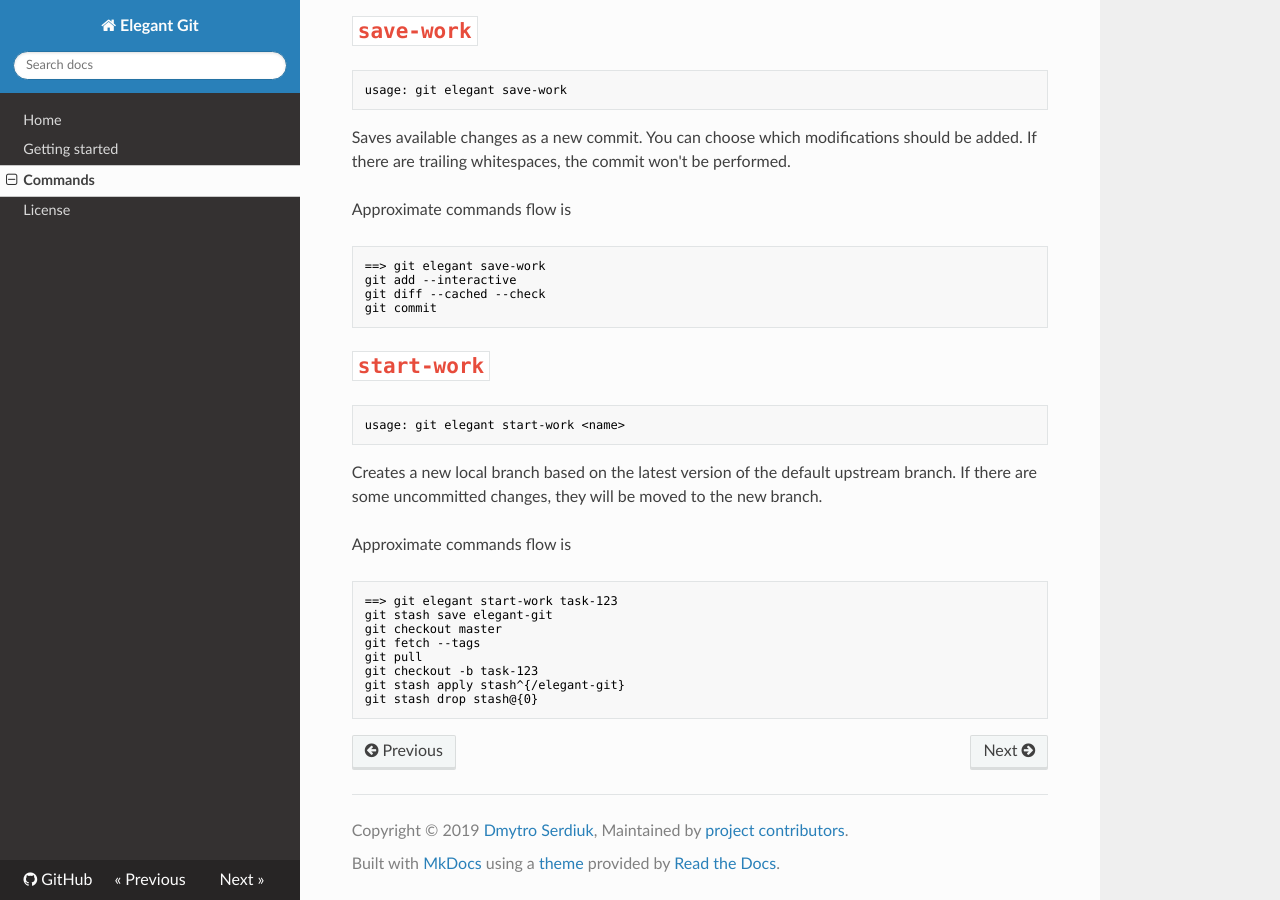
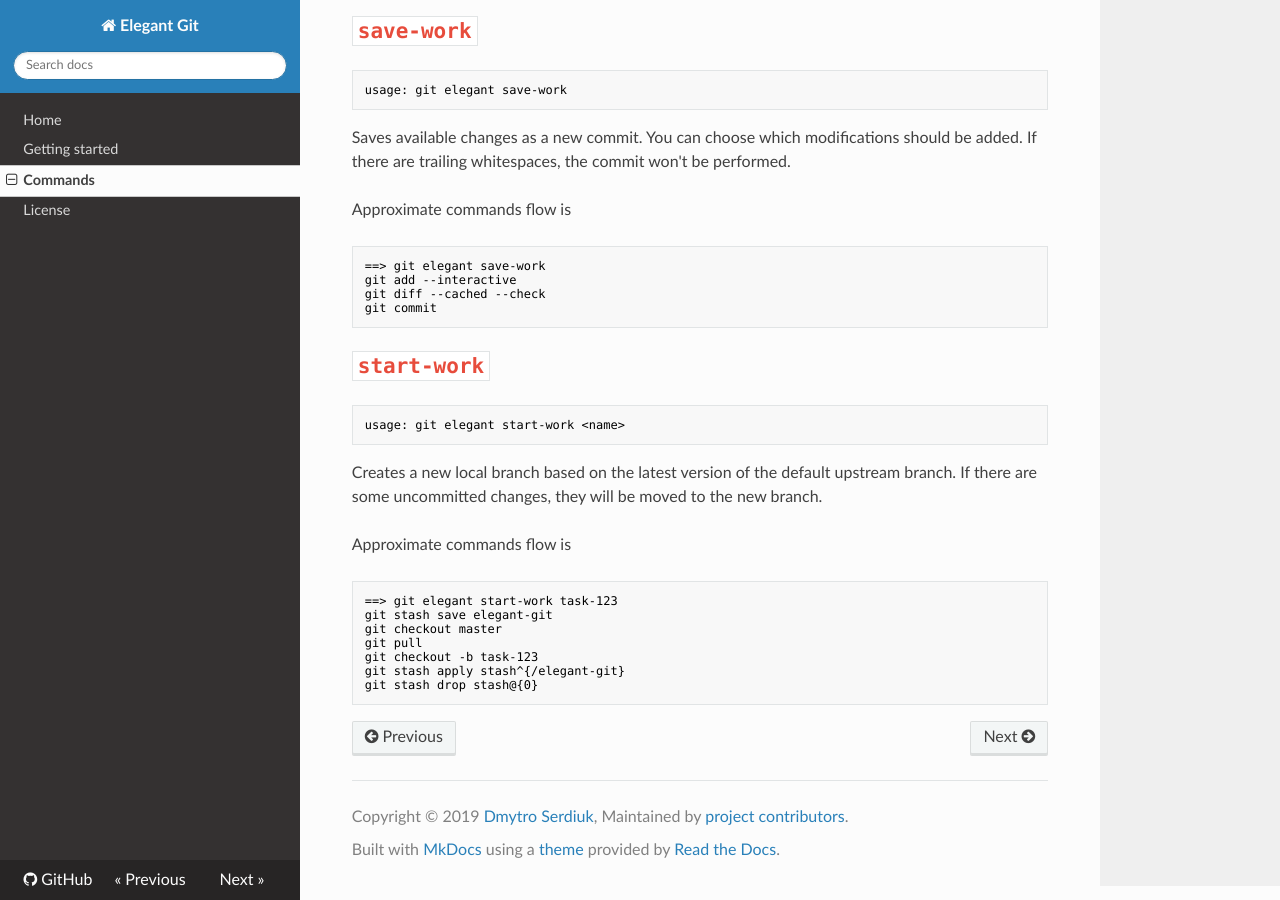
Before and after one commit to bees-hive/elegant-git, an MkDocs documentation site: the page built from docs/commands.md, in a window 1280 px wide and 900 px high, scrolled down 4256 px. Built offline with MkDocs 1.6.1, drawn with Linux system fonts in a browser that asks for light colours; nearby versions of some CDN libraries.

Commit message:
Don't use `obtain-work` as a checkout mechanism in `start-work`
Since release 0.5.0, `obtain-work` works only with remote
braches. But we try to use it as a checkout mechanism for a local
branch in `start-work` which breaks its execution.

In order to resolve this issue, the following is made:
1. The checkout procedure of `start-work` is replaced with alternative
`git` commands.
2. Now the `addons-fake.bash` supports redirection of incomming
request to original command if there is no mocked command. This allows
having partially-mocked executions for testing (previously, either usage
of real git or faked command was allowed).

Also, one additional rule is added to the "Writing tests" section. It
was added as faking a `git-elegant` commands lead to such issues. In
the future, any newly-created or updated test(s) should follow it.

```diff
--- a/docs/commands.md
+++ b/docs/commands.md
@@ -265,7 +265,6 @@ Approximate commands flow is
 ==> git elegant start-work task-123
 git stash save elegant-git
 git checkout master
-git fetch --tags
 git pull
 git checkout -b task-123
 git stash apply stash^{/elegant-git}
```
Also changed, not shown: README.md (+1 -0 lines), 3 other files.
